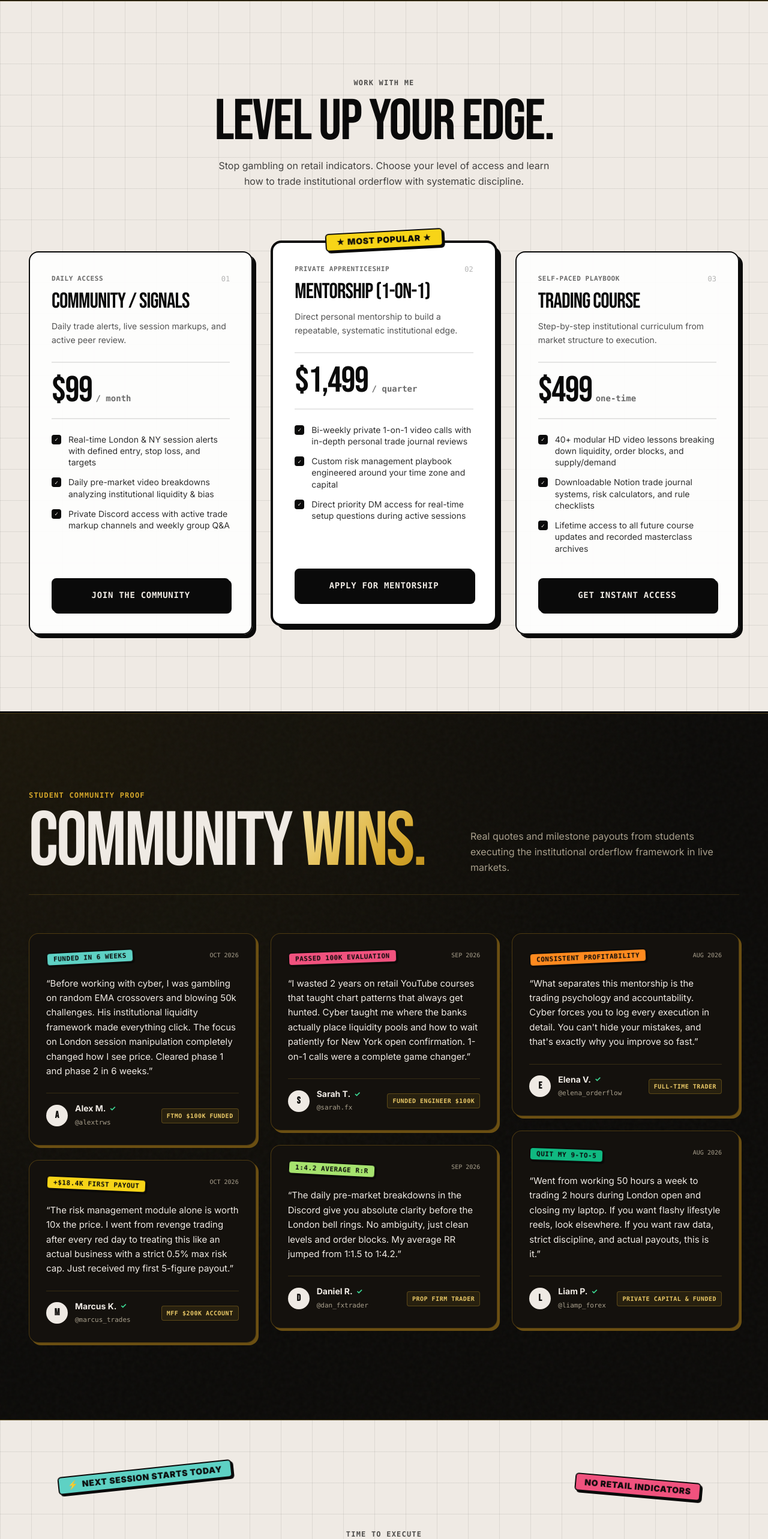
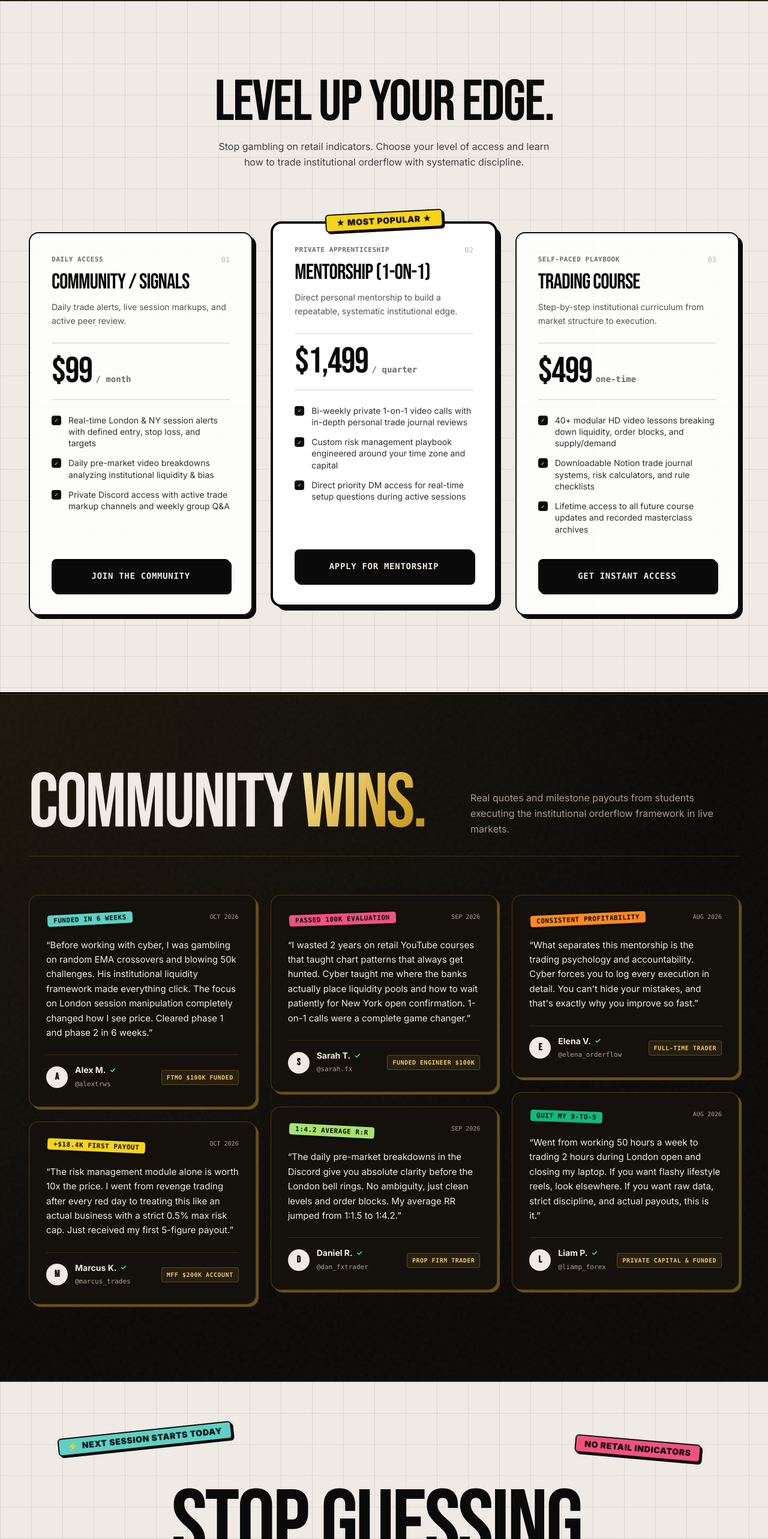
Before and after one commit to atoblankson/tradesbycyber, a Next.js app: page / in a window 1280 px wide. Shown: the part 4327-6893 px from the top of the page at 60% size. Built offline with nearby package versions, Linux system fonts and the light colour scheme.

Commit message:
style: remove remaining section kicker tags across site

```diff
--- a/src/components/CtaSection.tsx
+++ b/src/components/CtaSection.tsx
@@ -101,16 +101,9 @@ export function CtaSection({
       </div>
 
       {/* ----------------------------------------------------------- */}
-      {/* CENTERED CONTENT: KICKER + MASSIVE HEADLINE + 2 BUTTONS     */}
+      {/* CENTERED CONTENT: MASSIVE HEADLINE + 2 BUTTONS              */}
       {/* ----------------------------------------------------------- */}
       <Container size="lg" className="relative z-10 flex flex-col items-center text-center">
-        {/* Kicker tag */}
-        <div className="mb-4 sm:mb-6">
-          <span className="font-mono text-xs uppercase tracking-widest text-[#0A0A0A]/70 font-bold">
-            TIME TO EXECUTE
-          </span>
-        </div>
-
         {/* Massive Condensed Headline (Loud & Full-Bleed) */}
         <h2 className="font-display uppercase text-5xl sm:text-7xl md:text-8xl lg:text-9xl xl:text-[10rem] 2xl:text-[11.5rem] tracking-tight leading-[0.84] text-[#0A0A0A] max-w-6xl mx-auto">
           {headlineLine1}
--- a/src/components/TestimonialsSection.tsx
+++ b/src/components/TestimonialsSection.tsx
@@ -113,12 +113,6 @@ export function TestimonialsSection({ className = "" }: TestimonialsSectionProps
         {/* Section Header */}
         <div className="flex flex-col md:flex-row md:items-end justify-between gap-6 mb-12 sm:mb-16 pb-8 border-b border-[rgba(212,166,42,0.2)]">
           <div>
-            <div className="flex items-center gap-3 mb-4">
-              <span className="font-mono text-xs uppercase tracking-widest text-[#D4A62A] font-bold">
-                STUDENT COMMUNITY PROOF
-              </span>
-            </div>
-
             <h2 className="font-display uppercase text-5xl sm:text-7xl md:text-8xl lg:text-9xl tracking-tight leading-[0.85] text-[#EFEAE4]">
               <span>COMMUNITY </span>
               <span className="gold-metallic-text">WINS.</span>
--- a/src/components/WorkWithMeSection.tsx
+++ b/src/components/WorkWithMeSection.tsx
@@ -99,12 +99,6 @@ export function WorkWithMeSection({ className = "" }: WorkWithMeSectionProps) {
       <Container size="lg">
         {/* Section Header */}
         <div className="mb-12 sm:mb-16 md:mb-20 text-center max-w-3xl mx-auto">
-          <div className="flex items-center justify-center gap-2 mb-4">
-            <span className="font-mono text-xs uppercase tracking-widest text-[#0A0A0A]/70 font-bold">
-              WORK WITH ME
-            </span>
-          </div>
-
           <h2 className="font-display uppercase text-5xl sm:text-7xl md:text-8xl tracking-tight leading-[0.88] text-[#0A0A0A]">
             LEVEL UP YOUR EDGE.
           </h2>
```
